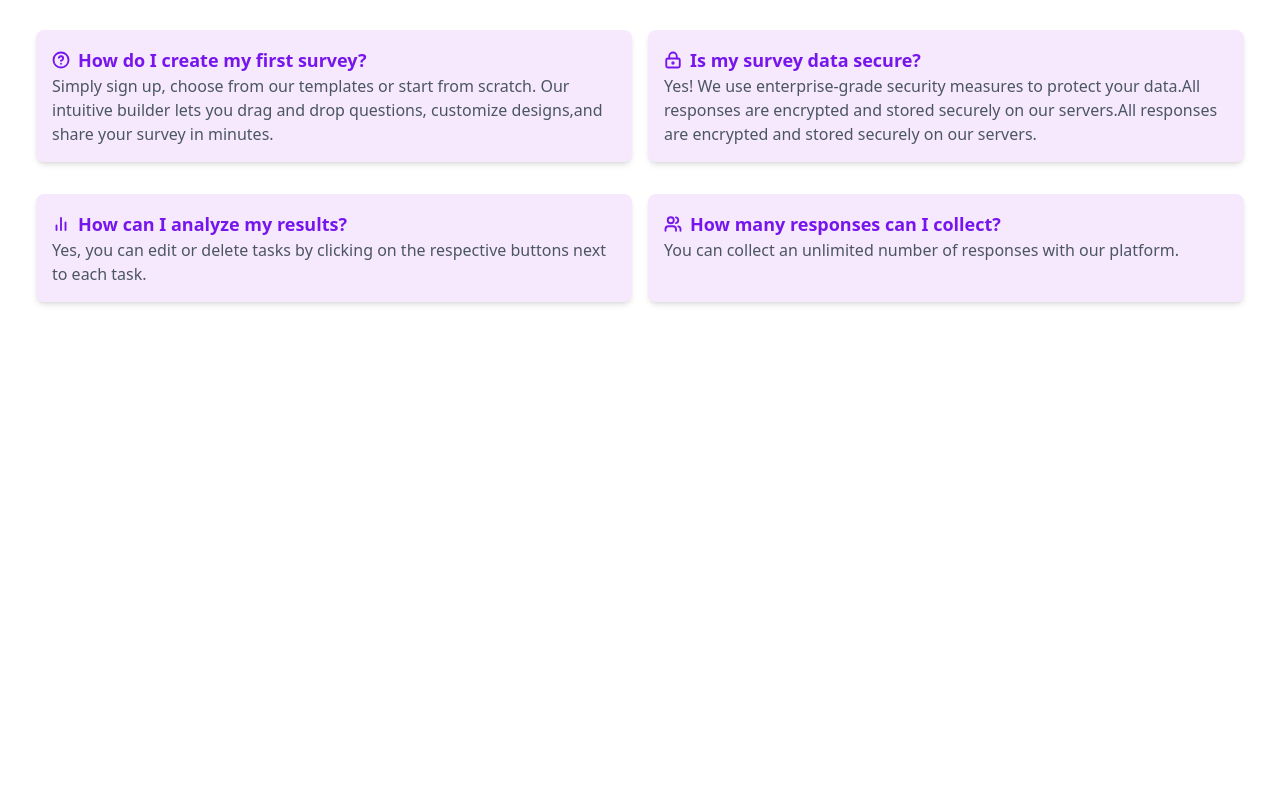
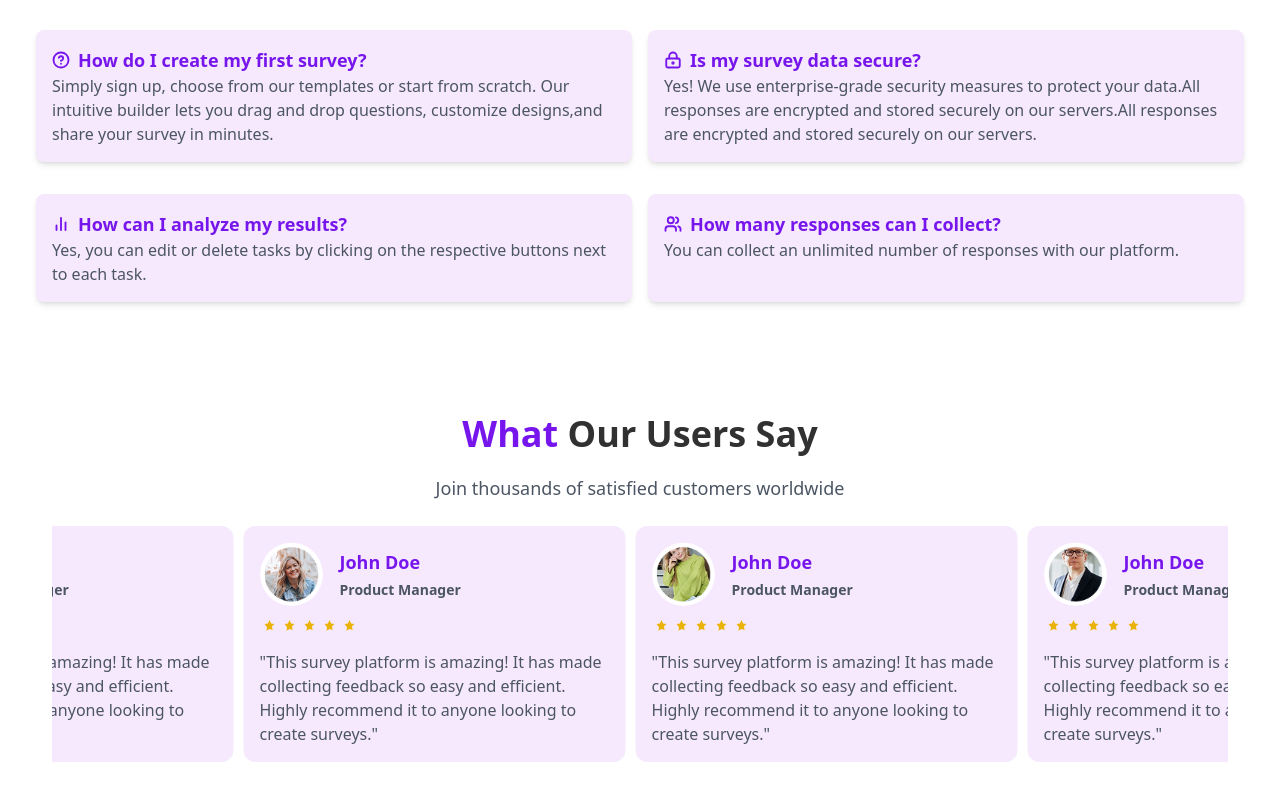
Before and after one commit to Ahmedatia99/Survey-Monkey, a React (Vite) app in the folder client/: page / in a window 1280 px wide. Shown: the part 4585-5385 px from the top of the page. Before the commit the page ends 4999 px from the top, so only its background shows below. Built offline with nearby package versions, Linux system fonts and the light colour scheme.

Commit message:
add usercomment section && add reactSlick

```diff
--- a/client/package.json
+++ b/client/package.json
@@ -23,6 +23,8 @@
     "react-icons": "^5.5.0",
     "react-router": "^7.5.1",
     "react-router-dom": "^7.5.1",
+    "react-slick": "^0.30.3",
+    "slick-carousel": "^1.8.1",
     "tailwind-merge": "^3.2.0",
     "tailwindcss-animate": "^1.0.7"
   },
--- /dev/null
+++ b/client/src/components/comman/Comments.jsx
@@ -0,0 +1,83 @@
+import React from "react";
+import Slider from "react-slick";
+import "slick-carousel/slick/slick.css";
+import "slick-carousel/slick/slick-theme.css";
+
+function Comments({ comment }) {
+  const settings = {
+    dots: false,
+    infinite: true,
+    slidesToShow: 3,
+    slidesToScroll: 1,
+    autoplay: true,
+    speed: 7000,
+    autoplaySpeed: 3000,
+    cssEase: "linear",
+    responsive: [
+      {
+        breakpoint: 1024,
+        settings: {
+          slidesToShow: 2,
+          slidesToScroll: 1,
+          infinite: true,
+          dots: true,
+        },
+      },
+      {
+        breakpoint: 768,
+        settings: {
+          slidesToShow: 1,
+          slidesToScroll: 1,
+        },
+      },
+    ],
+  };
+
+  return (
+    <div className="slider-container overflow-hidden px-2 md:px-8">
+      <Slider {...settings} className="!gap-5">
+        {comment.map((user) => (
+          <div className="p-4 bg-[#BF4EE81F] rounded-xl" key={user.id}>
+            <div className="flex items-center gap-4">
+              <img
+                src={user.img}
+                className="w-12 h-12 md:w-16 md:h-16 rounded-full object-cover"
+                alt={user.name}
+              />
+              <div className="flex flex-col gap-1 items-start">
+                <h4 className="font-bold text-purple text-base md:text-lg">
+                  {user.name}
+                </h4>
+                <span className="text-xs md:text-sm font-semibold text-gray-600 dark:text-gray-400">
+                  {user.position}
+                </span>
+              </div>
+            </div>
+            <div>
+              <div className="flex items-center mt-2">
+                {[...Array(user.rate)].map((_, index) => (
+                  <svg
+                    key={index}
+                    xmlns="http://www.w3.org/2000/svg"
+                    className="h-5 w-5 text-yellow-500"
+                    fill="currentColor"
+                    viewBox="0 0 20 20"
+                  >
+                    <path d="M10 15l-3.09 1.63.59-3.43L5 10l3.41-.49L10 6l1.59 3.51L15 10l-2.5 2.2.59 3.80L10 15z" />
+                  </svg>
+                ))}
+              </div>
+            </div>
+            <div className="mt-4">
+              <p className="text-gray-600 dark:text-gray-100 text-sm md:text-base">
+                {user.comment}
+              </p>
+            </div>
+          </div>
+        ))}
+      </Slider>
+    </div>
+  );
+}
+
+export default Comments;
--- a/client/src/components/comman/SectionTitle.jsx
+++ b/client/src/components/comman/SectionTitle.jsx
@@ -11,7 +11,7 @@ const SectionTitle = ({
     <div className="flex flex-col items-center justify-center text-center">
       <h2 className="text-3xl max-w-3xl lg:text-4xl font-bold text-center">
         <span className={classname || " "}>{leftTitle}</span>
-        <span className="text-midnight"> {subTitle}</span>
+        <span className="text-midnight dark:text-white"> {subTitle}</span>
         <span className="text-purple">{rightTitle}</span>
       </h2>
       <p className="text-sm mb-6 text-gray-600 dark:text-gray-300 mt-5 text-center mx-auto description-info md:text-lg">
--- /dev/null
+++ b/client/src/components/home/UsersComments.jsx
@@ -0,0 +1,55 @@
+import React from "react";
+import SectionTitle from "@/components/comman/SectionTitle";
+import Comments from "./../comman/Comments";
+
+const UsersComments = () => {
+  const users = [
+    {
+      id: 1,
+      name: "John Doe",
+      position: "Product Manager",
+      img: "./image/user1.png",
+      rate: 5,
+      comment: `"This survey platform is amazing! It has made collecting feedback so easy and efficient. Highly recommend it to anyone looking to create surveys."`,
+    },
+    {
+      id: 2,
+      name: "John Doe",
+      position: "Product Manager",
+      img: "./image/user2.png",
+      rate: 5,
+      comment: `"This survey platform is amazing! It has made collecting feedback so easy and efficient. Highly recommend it to anyone looking to create surveys."`,
+    },
+    {
+      id: 3,
+      name: "John Doe",
+      position: "Product Manager",
+      img: "./image/user3.png",
+      rate: 5,
+      comment: `"This survey platform is amazing! It has made collecting feedback so easy and efficient. Highly recommend it to anyone looking to create surveys."`,
+    },
+    {
+      id: 4,
+      name: "John Doe",
+      position: "Product Manager",
+      img: "./image/user4.png",
+      rate: 5,
+      comment: `"This survey platform is amazing! It has made collecting feedback so easy and efficient. Highly recommend it to anyone looking to create surveys."`,
+    },
+  ];
+  return (
+    <section className="pb-20">
+      <SectionTitle
+        classname="text-purple"
+        leftTitle="What"
+        subTitle="Our Users Say"
+        description="Join thousands of satisfied customers worldwide"
+      />
+      <div className="">
+        <Comments comment={users} />
+      </div>
+    </section>
+  );
+};
+
+export default UsersComments;
--- a/client/src/pages/Home.jsx
+++ b/client/src/pages/Home.jsx
@@ -7,6 +7,7 @@ import SurveyTemplates from "@/components/home/SurveyTemplates";
 import ChoiceOutTemplate from "@/components/home/ChoiceOutTemplate";
 import AnalysisComers from "@/components/home/AnalysisComers";
 import Questions from "./../components/home/Questions";
+import UsersComments from "./../components/home/UsersComments";
 const Home = () => {
   return (
     <section className="container mx-auto px-5">
@@ -18,6 +19,7 @@ const Home = () => {
       <ChoiceOutTemplate />
       <AnalysisComers />
       <Questions />
+      <UsersComments />
     </section>
   );
 };
--- a/client/src/styles/tailwind.css
+++ b/client/src/styles/tailwind.css
@@ -90,3 +90,9 @@
     background-repeat: no-repeat;
   }
 }
+.slick-slide {
+  margin-right: 10px;
+}
+.slick-track {
+  display: flex;
+}
```
Also changed, not shown: 1 other file (tests, documents, lock files or other folders).
